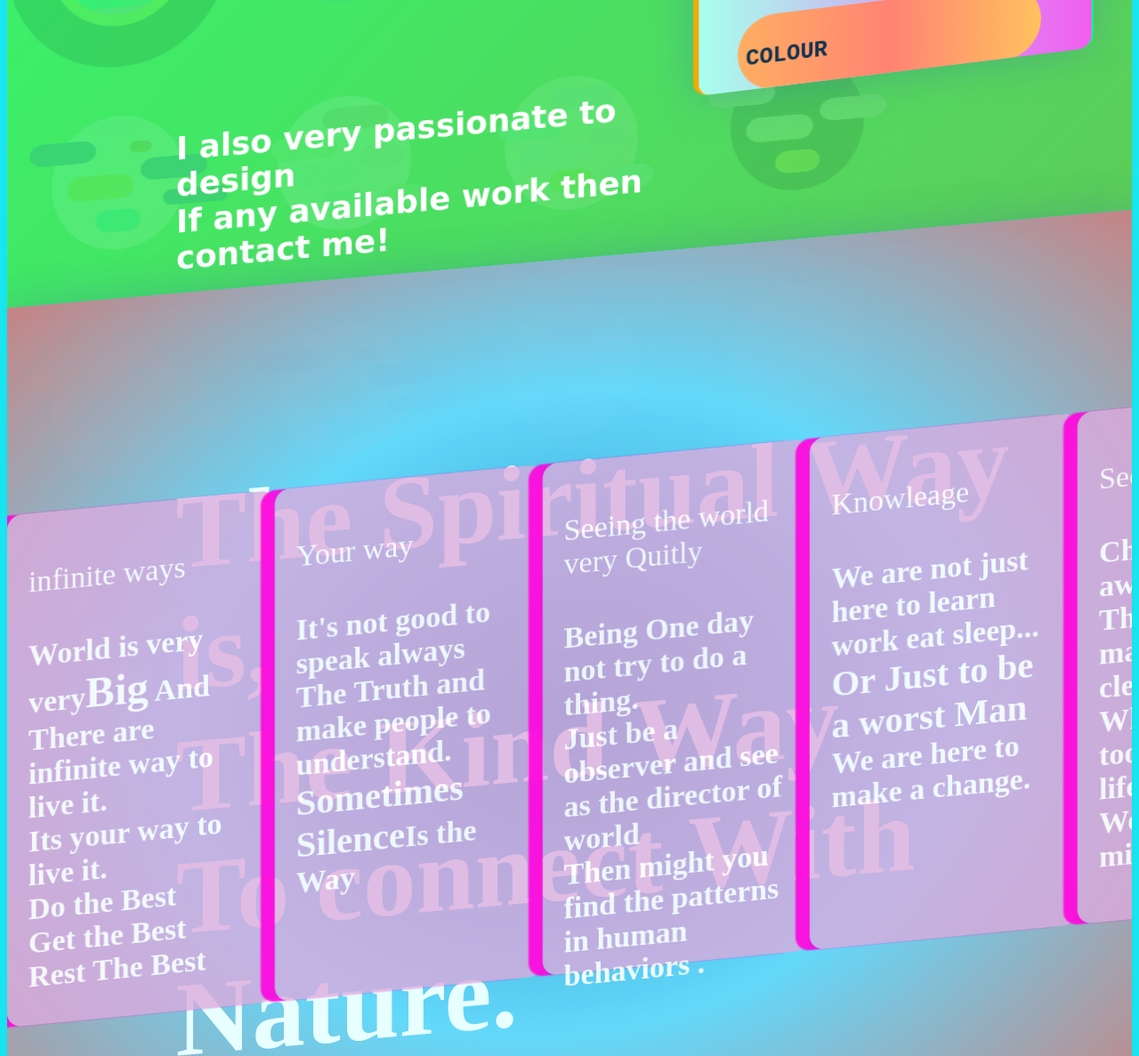
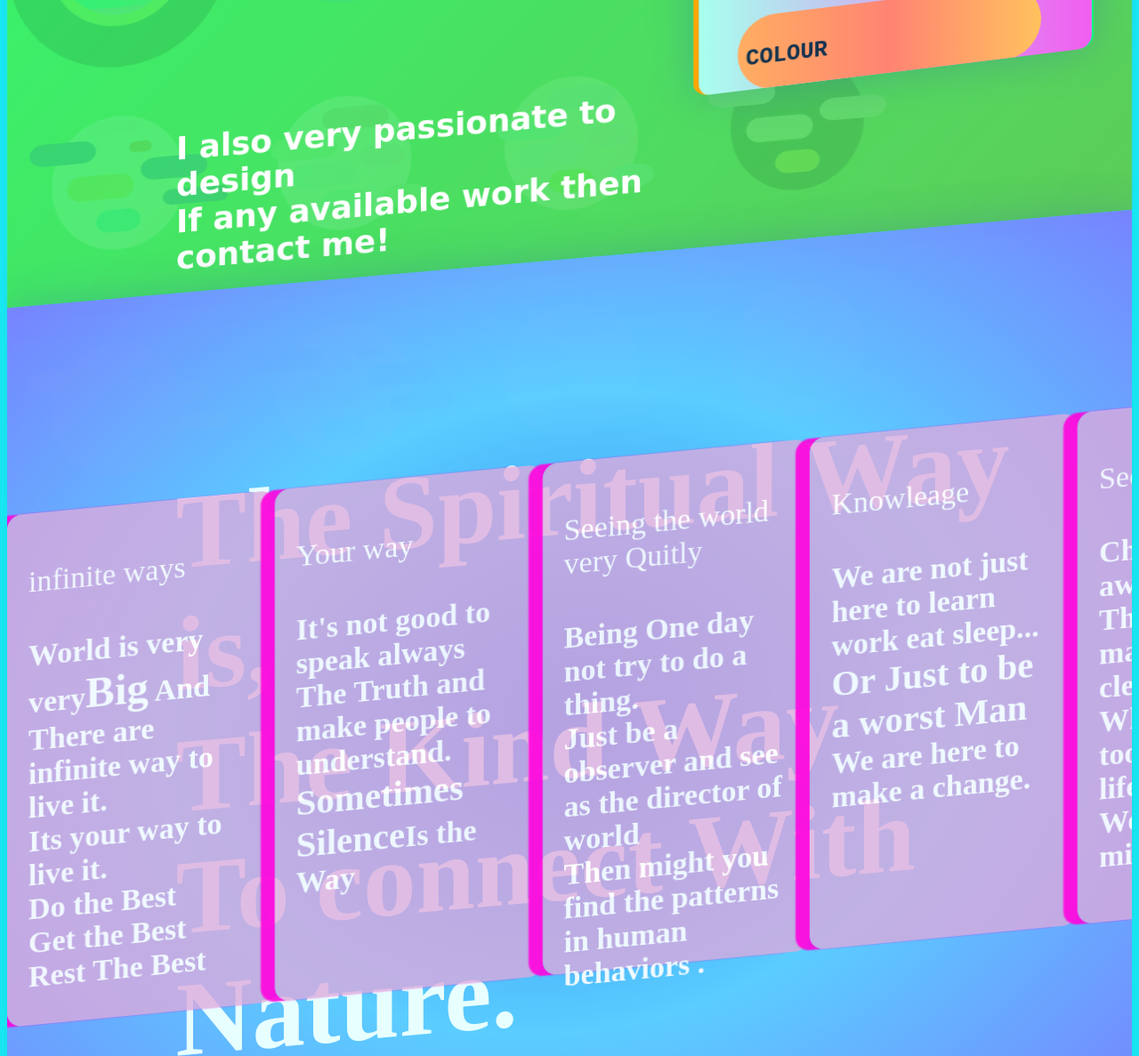
Before and after one commit to Elm-sys/Siprits, a plain HTML site: page index.html in a window 1280 px wide. Shown: the part 1517-2704 px from the top of the page at 89% size. Drawn offline with Linux system fonts and the light colour scheme.

Commit message:
Update Style.css

```diff
--- a/Style.css
+++ b/Style.css
@@ -192,7 +192,7 @@ transform: translateY(-1rem);
   left: 0;
   width: 100%;
   height: calc(100% + 10vh);
-  background: radial-gradient( rgb(41, 128, 185), rgb(109, 213, 250), rgb(218, 120, 120));
+  background: radial-gradient( rgb(40, 120, 240), rgb(100, 200, 255), rgb(130, 120, 255));
   transform: skewY(-5deg);
   box-shadow: 0 0 50px rgba(60,117,162,.4);
   opacity: 90%;
```
